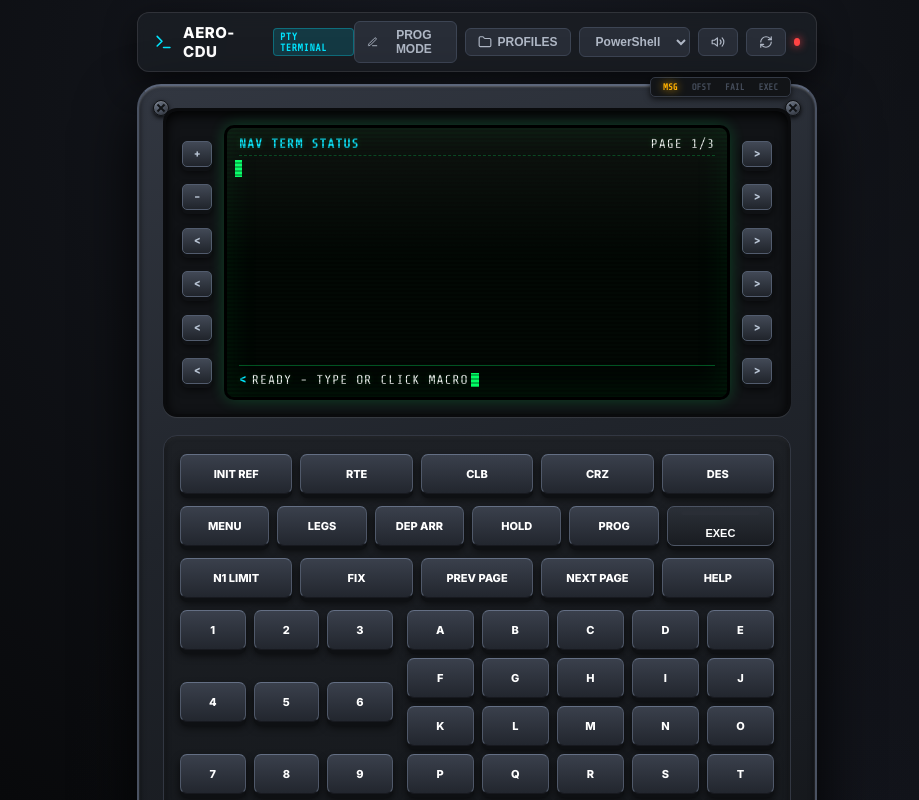
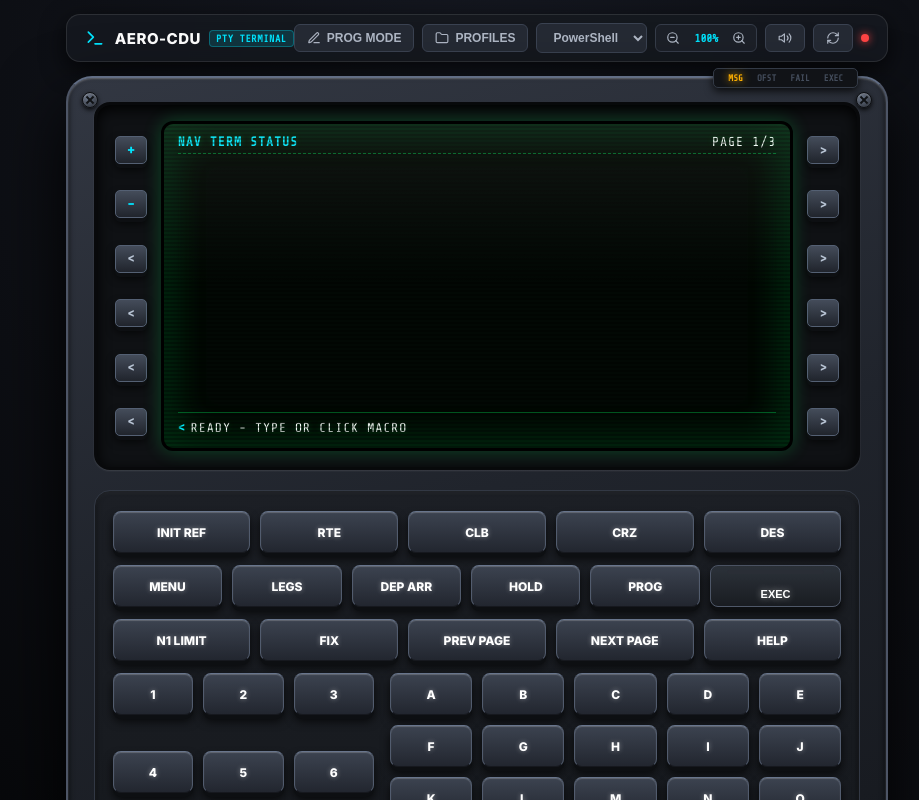
Before and after one commit to MiaoYiPu0518/aero-cdu-terminal, a React (Vite) app: page / in a window 1280 px wide. Shown: the top 800 px of the page, without its empty margins (163-1082 px from the left). Built offline with nearby package versions, Linux system fonts and the light colour scheme; no server answers.

Commit message:
Photorealistic UI upgrade: 16:9 widescreen CRT display, key-wells, phosphor ambient bleed, metallic chassis, and UI zoom controls

```diff
--- a/src/App.jsx
+++ b/src/App.jsx
@@ -23,8 +23,11 @@ export function App() {
   const [activePage, setActivePage] = useState(1);
   const totalPages = 3;
 
-  // Terminal Zoom (Font Size)
+  // Terminal CRT Font Size
   const [fontSize, setFontSize] = useState(13);
+
+  // Entire CDU UI Scale
+  const [uiScale, setUiScale] = useState(1.0);
 
   // React state for ptyClient
   const [ptyClient, setPtyClient] = useState(null);
@@ -76,13 +79,26 @@ export function App() {
     }
   };
 
-  // Zoom handlers for LSK 1L and LSK 2L
+  // Zoom handlers for CRT font size (LSK 1L and LSK 2L)
   const handleZoomIn = () => {
     setFontSize((prev) => Math.min(prev + 1, 24));
   };
 
   const handleZoomOut = () => {
     setFontSize((prev) => Math.max(prev - 1, 9));
+  };
+
+  // Entire UI Scale Handlers
+  const handleZoomInUI = () => {
+    setUiScale((prev) => Math.min(parseFloat((prev + 0.1).toFixed(1)), 1.6));
+  };
+
+  const handleZoomOutUI = () => {
+    setUiScale((prev) => Math.max(parseFloat((prev - 0.1).toFixed(1)), 0.6));
+  };
+
+  const handleResetUI = () => {
+    setUiScale(1.0);
   };
 
   // Keyboard button press handler
@@ -243,7 +259,7 @@ export function App() {
 
   return (
     <div className="app-container">
-      {/* Top Bar */}
+      {/* Top Header Bar with UI Scale Controls */}
       <TopBar
         ptyConnected={ptyConnected}
         activeShell={activeShell}
@@ -254,9 +270,14 @@ export function App() {
         onToggleSound={() => setSoundMuted(soundEngine.toggleMute())}
         onOpenProfiles={() => setActiveModal('PROFILES')}
         onReconnect={handleReconnect}
+        uiScale={uiScale}
+        onZoomInUI={handleZoomInUI}
+        onZoomOutUI={handleZoomOutUI}
+        onResetUI={handleResetUI}
       />
 
-      {/* Main 3D CDU Unit */}
+      {/* Main 3D CDU Unit Wrapper with Transform Scale */}
+      <div style={{ width: '100%', transform: `scale(${uiScale})`, transformOrigin: 'top center', transition: 'transform 0.15s cubic-bezier(0.2, 0.8, 0.2, 1)' }}>
         <CDUFrame
           ptyClient={ptyClient}
           scratchpad={scratchpad}
@@ -272,6 +293,7 @@ export function App() {
           fontSize={fontSize}
           lastExecutedCmd={lastExecutedCmd}
         />
+      </div>
 
       {/* Key Programmer Dialog */}
       {activeModal === 'PROGRAM' && editingKeyId && (
--- a/src/components/TopBar.jsx
+++ b/src/components/TopBar.jsx
@@ -1,5 +1,5 @@
 import React from 'react';
-import { Terminal, Volume2, VolumeX, Edit3, Folder, RefreshCw, Cpu } from 'lucide-react';
+import { Terminal, Volume2, VolumeX, Edit3, Folder, RefreshCw, ZoomIn, ZoomOut, Maximize2 } from 'lucide-react';
 
 export function TopBar({
   ptyConnected,
@@ -10,8 +10,14 @@ export function TopBar({
   soundMuted,
   onToggleSound,
   onOpenProfiles,
-  onReconnect
+  onReconnect,
+  uiScale = 1.0,
+  onZoomInUI,
+  onZoomOutUI,
+  onResetUI
 }) {
+  const scalePercent = Math.round(uiScale * 100);
+
   return (
     <div className="top-bar">
       <div className="brand-section">
@@ -52,6 +58,33 @@ export function TopBar({
           <option value="bash">WSL Bash</option>
         </select>
 
+        {/* UI Zoom Controls */}
+        <div style={{ display: 'flex', alignItems: 'center', gap: 2, background: '#1c2028', borderRadius: 6, padding: 2, border: '1px solid #363d4a' }}>
+          <button
+            className="icon-btn"
+            style={{ padding: '4px 8px', border: 'none', background: 'transparent' }}
+            onClick={onZoomOutUI}
+            title="Zoom Out Entire CDU UI"
+          >
+            <ZoomOut size={14} />
+          </button>
+          <span
+            onClick={onResetUI}
+            title="Reset UI Zoom to 100%"
+            style={{ fontSize: 11, fontWeight: 'bold', color: 'var(--crt-cyan)', cursor: 'pointer', padding: '0 4px', fontFamily: 'Share Tech Mono, monospace' }}
+          >
+            {scalePercent}%
+          </span>
+          <button
+            className="icon-btn"
+            style={{ padding: '4px 8px', border: 'none', background: 'transparent' }}
+            onClick={onZoomInUI}
+            title="Zoom In Entire CDU UI"
+          >
+            <ZoomIn size={14} />
+          </button>
+        </div>
+
         <button
           className="icon-btn"
           onClick={onToggleSound}
--- a/src/index.css
+++ b/src/index.css
@@ -9,7 +9,7 @@
   --crt-magenta: #ff00ff;
   --crt-white: #ffffff;
   --crt-amber: #ffb000;
-  --crt-glow: rgba(0, 255, 102, 0.2);
+  --crt-glow: rgba(0, 255, 102, 0.22);
   --exec-green: #00ff44;
 }
 
@@ -25,44 +25,49 @@
   -webkit-user-select: text !important;
 }
 
+html, body {
+  width: 100%;
+  min-height: 100vh;
+}
+
 body {
   font-family: 'Inter', system-ui, -apple-system, sans-serif;
-  background-color: #08090b;
+  background-color: #060709;
   background-image:
-    radial-gradient(circle at 50% 10%, #171a22 0%, transparent 80%),
-    radial-gradient(circle at 80% 90%, #12141b 0%, transparent 60%);
+    radial-gradient(circle at 50% 10%, #151821 0%, transparent 80%),
+    radial-gradient(circle at 80% 90%, #0d0e13 0%, transparent 60%);
   color: #e0e6ed;
-  min-height: 100vh;
   display: flex;
   flex-direction: column;
   align-items: center;
   justify-content: flex-start;
-  padding: 12px;
+  padding: 14px;
   overflow-x: hidden;
+  overflow-y: auto;
 }
 
-/* App Layout Container */
+/* Resizable App Container */
 .app-container {
   width: 100%;
-  max-width: 680px;
+  max-width: 960px;
   display: flex;
   flex-direction: column;
   align-items: center;
-  gap: 12px;
+  gap: 14px;
 }
 
 /* Window Header Bar */
 .top-bar {
   width: 100%;
-  background: rgba(26, 29, 35, 0.95);
-  backdrop-filter: blur(10px);
+  background: rgba(22, 25, 31, 0.95);
+  backdrop-filter: blur(12px);
   border: 1px solid rgba(255, 255, 255, 0.1);
-  border-radius: 12px;
-  padding: 8px 16px;
+  border-radius: 14px;
+  padding: 8px 18px;
   display: flex;
   align-items: center;
   justify-content: space-between;
-  box-shadow: 0 10px 30px rgba(0, 0, 0, 0.6);
+  box-shadow: 0 8px 24px rgba(0, 0, 0, 0.7);
 }
 
 .brand-section {
@@ -102,8 +107,8 @@ body {
 }
 
 .icon-btn {
-  background: #282d37;
-  border: 1px solid #3d4554;
+  background: #252a34;
+  border: 1px solid #3b4352;
   color: #b0b8c6;
   padding: 6px 12px;
   border-radius: 6px;
@@ -117,7 +122,7 @@ body {
 }
 
 .icon-btn:hover {
-  background: #343b48;
+  background: #313846;
   color: #ffffff;
   border-color: var(--crt-cyan);
 }
@@ -145,34 +150,34 @@ body {
   box-shadow: 0 0 8px #ff4444;
 }
 
-/* Hyper-Realistic 3D CDU Metallic Chassis */
+/* Photorealistic 3D CDU Metallic Chassis */
 .cdu-chassis {
   width: 100%;
   background:
-    linear-gradient(165deg, #323741 0%, #20242b 45%, #181b20 80%, #121417 100%);
-  border: 2px solid #4a5262;
-  border-top-color: #5c667a;
-  border-bottom-color: #111316;
-  border-radius: 24px;
-  padding: 22px 24px;
+    linear-gradient(165deg, #323742 0%, #20242c 45%, #181b21 80%, #111317 100%);
+  border: 2px solid #4d5566;
+  border-top: 2px solid #626e85;
+  border-bottom: 3px solid #0d0f12;
+  border-radius: 26px;
+  padding: 24px 26px;
   box-shadow:
-    0 25px 60px rgba(0, 0, 0, 0.9),
-    inset 0 1px 2px rgba(255, 255, 255, 0.25),
-    inset 0 -3px 6px rgba(0, 0, 0, 0.7);
+    0 30px 70px rgba(0, 0, 0, 0.95),
+    inset 0 1px 2px rgba(255, 255, 255, 0.28),
+    inset 0 -3px 6px rgba(0, 0, 0, 0.8);
   position: relative;
   display: flex;
   flex-direction: column;
-  gap: 18px;
+  gap: 20px;
 }
 
-/* Metallic Screws at Four Corners */
+/* Corner Screws */
 .cdu-screw {
   position: absolute;
   width: 16px;
   height: 16px;
-  background: radial-gradient(circle at 35% 35%, #6a7485, #22252c);
+  background: radial-gradient(circle at 35% 35%, #6e798c, #22252c);
   border-radius: 50%;
-  border: 1px solid #0f1114;
+  border: 1px solid #0d0f12;
   box-shadow: inset 0 1px 2px rgba(255, 255, 255, 0.3), 0 2px 4px rgba(0, 0, 0, 0.8);
   display: flex;
   align-items: center;
@@ -203,67 +208,75 @@ body {
 
 /* Upper Screen Housing Bezel */
 .cdu-screen-housing {
-  background: #111316;
-  border-radius: 14px;
-  border: 3px solid #0a0b0d;
+  background: #0f1114;
+  border-radius: 16px;
+  border: 3px solid #08090b;
   box-shadow:
-    inset 0 4px 12px rgba(0, 0, 0, 0.95),
-    0 1px 1px rgba(255, 255, 255, 0.1);
-  padding: 14px 16px;
+    inset 0 4px 14px rgba(0, 0, 0, 0.98),
+    0 1px 2px rgba(255, 255, 255, 0.12);
+  padding: 16px 18px;
   display: flex;
   align-items: center;
-  gap: 12px;
+  gap: 14px;
   position: relative;
 }
 
-/* Line Select Key Buttons */
+/* Line Select Key Columns */
 .lsk-column {
   display: flex;
   flex-direction: column;
   justify-content: space-between;
-  height: 260px;
-  padding: 8px 0;
+  height: 320px;
+  padding: 10px 0;
 }
 
 .lsk-button {
-  width: 30px;
-  height: 26px;
-  background: linear-gradient(180deg, #424956 0%, #20242b 100%);
-  border: 1px solid #525c6e;
+  width: 32px;
+  height: 28px;
+  background: linear-gradient(180deg, #444c5a 0%, #20242c 100%);
+  border: 1px solid #546073;
   border-radius: 5px;
-  box-shadow: 0 4px 0 #0f1114, 0 5px 8px rgba(0, 0, 0, 0.7);
+  box-shadow: 0 4px 0 #0d0f12, 0 5px 8px rgba(0, 0, 0, 0.75);
   cursor: pointer;
   display: flex;
   align-items: center;
   justify-content: center;
   color: #b8c4d4;
-  font-size: 12px;
+  font-size: 13px;
   font-weight: bold;
   font-family: 'Share Tech Mono', monospace;
   transition: transform 0.05s ease, background 0.15s ease;
 }
 
 .lsk-button:hover {
-  background: linear-gradient(180deg, #505969 0%, #292e37 100%);
+  background: linear-gradient(180deg, #525c6e 0%, #292e38 100%);
   color: var(--crt-cyan);
   border-color: var(--crt-cyan);
 }
 
 .lsk-button:active, .lsk-button.pressed {
   transform: translateY(3px);
-  box-shadow: 0 1px 0 #0f1114, inset 0 2px 4px rgba(0, 0, 0, 0.9);
+  box-shadow: 0 1px 0 #0d0f12, inset 0 2px 4px rgba(0, 0, 0, 0.9);
 }
 
-/* CRT Screen Frame & Glass Lens */
+.lsk-button.zoom-btn {
+  color: var(--crt-cyan);
+  font-weight: 800;
+  font-size: 15px;
+}
+
+/* Photorealistic 16:9 Widescreen CRT Frame */
 .crt-display-frame {
   flex: 1;
-  height: 275px;
+  height: 330px;
+  min-height: 260px;
   background: var(--crt-bg);
-  border-radius: 10px;
+  border-radius: 12px;
   border: 3px solid #000000;
   box-shadow:
-    inset 0 0 25px rgba(0, 0, 0, 0.95),
-    0 0 15px var(--crt-glow);
+    inset 0 0 35px rgba(0, 0, 0, 0.98),
+    inset 0 0 45px rgba(0, 255, 102, 0.15),
+    0 0 18px var(--crt-glow);
   position: relative;
   overflow: hidden;
   display: flex;
@@ -271,16 +284,16 @@ body {
   cursor: text;
 }
 
-/* Phosphor Ambient Glow */
+/* Ambient Phosphor Radiation Glow */
 .crt-phosphor-glow {
   position: absolute;
   top: 0; left: 0; right: 0; bottom: 0;
-  box-shadow: inset 0 0 30px rgba(0, 255, 102, 0.12);
+  box-shadow: inset 0 0 45px rgba(0, 255, 102, 0.18);
   pointer-events: none;
   z-index: 9;
 }
 
-/* CRT Scanlines Shader Overlay */
+/* CRT Scanline Shader Overlay */
 .crt-scanlines {
   position: absolute;
   top: 0; left: 0; right: 0; bottom: 0;
@@ -293,24 +306,24 @@ body {
   z-index: 10;
 }
 
-/* Glass Curvature Reflection */
+/* Glass Curvature Reflection Glare */
 .crt-glass-reflection {
   position: absolute;
   top: 0; left: 0; right: 0; height: 50%;
   background: linear-gradient(
     180deg,
-    rgba(255, 255, 255, 0.05) 0%,
+    rgba(255, 255, 255, 0.06) 0%,
     transparent 100%
   );
   pointer-events: none;
   z-index: 11;
 }
 
-/* CRT Content Display */
+/* CRT Display Content Area */
 .crt-content {
   position: relative;
   z-index: 5;
-  padding: 8px 12px;
+  padding: 10px 14px;
   height: 100%;
   display: flex;
   flex-direction: column;
@@ -342,10 +355,10 @@ body {
 /* Embedded XTerm Layer */
 .terminal-layer {
   position: absolute;
-  top: 32px;
-  bottom: 28px;
-  left: 8px;
-  right: 8px;
+  top: 34px;
+  bottom: 30px;
+  left: 10px;
+  right: 10px;
   z-index: 8;
   background: transparent;
 }
@@ -363,7 +376,7 @@ body {
   display: flex;
   align-items: center;
   color: var(--crt-white);
-  height: 24px;
+  height: 26px;
 }
 
 .scratchpad-prompt {
@@ -394,21 +407,21 @@ body {
 /* Status Indicator Lamps */
 .status-indicators {
   position: absolute;
-  top: -9px;
-  right: 24px;
+  top: -10px;
+  right: 28px;
   display: flex;
   gap: 14px;
-  background: #121417;
-  padding: 4px 12px;
+  background: #111317;
+  padding: 4px 14px;
   border-radius: 5px;
-  border: 1px solid #333945;
-  box-shadow: 0 2px 6px rgba(0, 0, 0, 0.7);
+  border: 1px solid #333a46;
+  box-shadow: 0 3px 8px rgba(0, 0, 0, 0.8);
 }
 
 .indicator-lamp {
   font-size: 9px;
   font-weight: 800;
-  color: #444c5a;
+  color: #444d5c;
   display: flex;
   align-items: center;
   gap: 4px;
@@ -425,61 +438,63 @@ body {
   text-shadow: 0 0 10px var(--exec-green);
 }
 
-/* Photorealistic CDU Keyboard Grid */
+/* Photorealistic Keypad Grid & Key-Well Recesses */
 .cdu-keypad {
   display: flex;
   flex-direction: column;
   gap: 12px;
-  background: linear-gradient(180deg, #1d2025 0%, #15181c 100%);
-  border-radius: 14px;
-  padding: 18px 16px;
-  border: 1px solid #323742;
-  box-shadow: inset 0 2px 4px rgba(255, 255, 255, 0.05), inset 0 -2px 6px rgba(0, 0, 0, 0.6);
+  background: linear-gradient(180deg, #1c1f25 0%, #14171b 100%);
+  border-radius: 16px;
+  padding: 20px 18px;
+  border: 1px solid #323844;
+  box-shadow: inset 0 2px 4px rgba(255, 255, 255, 0.05), inset 0 -2px 6px rgba(0, 0, 0, 0.7);
 }
 
 .key-row {
   display: grid;
   grid-template-columns: repeat(5, 1fr);
-  gap: 8px;
+  gap: 10px;
 }
 
 .key-row.exec-row {
   grid-template-columns: repeat(5, 1fr) 1.2fr;
 }
 
-/* 3D Rubber Keycaps */
+/* 3D Rubber Keycaps with Backlit Text */
 .cdu-key {
-  height: 40px;
-  background: linear-gradient(180deg, #3a404c 0%, #22262e 100%);
-  border: 1px solid #50596a;
-  border-top-color: #646f84;
-  border-bottom-color: #17191f;
-  border-radius: 7px;
+  height: 42px;
+  background: linear-gradient(180deg, #3c4350 0%, #22262f 100%);
+  border: 1px solid #525c6e;
+  border-top-color: #68758c;
+  border-bottom-color: #16181e;
+  border-radius: 8px;
   color: #ffffff;
   font-family: 'Inter', sans-serif;
-  font-size: 11px;
+  font-size: 12px;
   font-weight: 800;
+  text-shadow: 0 0 5px rgba(255, 255, 255, 0.4);
   display: flex;
   flex-direction: column;
   align-items: center;
   justify-content: center;
   cursor: pointer;
   box-shadow:
-    0 4px 0 #0e1013,
-    0 5px 8px rgba(0, 0, 0, 0.7);
+    0 4px 0 #0d0f12,
+    0 6px 10px rgba(0, 0, 0, 0.75),
+    inset 0 1px 1px rgba(255, 255, 255, 0.2);
   transition: transform 0.05s ease, background 0.15s ease, border-color 0.15s ease;
   position: relative;
   overflow: hidden;
 }
 
 .cdu-key:hover {
-  background: linear-gradient(180deg, #464e5d 0%, #2b303b 100%);
-  border-color: #727e96;
+  background: linear-gradient(180deg, #485162 0%, #2b313d 100%);
+  border-color: #76849e;
 }
 
 .cdu-key:active, .cdu-key.key-pressed {
   transform: translateY(3px);
-  box-shadow: 0 1px 0 #0e1013, inset 0 2px 5px rgba(0, 0, 0, 0.9);
+  box-shadow: 0 1px 0 #0d0f12, inset 0 3px 6px rgba(0, 0, 0, 0.95);
 }
 
 .cdu-key.programmed {
@@ -489,7 +504,7 @@ body {
 .cdu-key.programmed::after {
   content: '';
   position: absolute;
-  top: 3px; right: 3px;
+  top: 4px; right: 4px;
   width: 6px; height: 6px;
   border-radius: 50%;
   background: var(--crt-cyan);
@@ -498,19 +513,20 @@ body {
 
 /* Illuminated EXEC Key */
 .exec-key {
-  height: 40px;
-  background: linear-gradient(180deg, #2b3038 0%, #191c21 100%);
-  border: 1px solid #4d5666;
-  border-radius: 7px;
+  height: 42px;
+  background: linear-gradient(180deg, #2c323a 0%, #191c21 100%);
+  border: 1px solid #4f5869;
+  border-radius: 8px;
   color: #ffffff;
   font-weight: 800;
   font-size: 11px;
+  text-shadow: 0 0 6px rgba(255, 255, 255, 0.5);
   display: flex;
   flex-direction: column;
   align-items: center;
   justify-content: space-between;
   padding: 4px 0 6px 0;
-  box-shadow: 0 4px 0 #0e1013, 0 5px 8px rgba(0, 0, 0, 0.7);
+  box-shadow: 0 4px 0 #0d0f12, 0 6px 10px rgba(0, 0, 0, 0.75);
   cursor: pointer;
 }
 
@@ -533,33 +549,33 @@ body {
   to { opacity: 1; }
 }
 
-/* Keyboard Split Layout */
+/* Split Keyboard Layout */
 .keyboard-split {
   display: grid;
   grid-template-columns: 2.2fr 3.8fr;
-  gap: 14px;
+  gap: 16px;
 }
 
 .num-grid {
   display: grid;
   grid-template-columns: repeat(3, 1fr);
-  gap: 8px;
+  gap: 10px;
 }
 
 .alpha-grid {
   display: grid;
   grid-template-columns: repeat(5, 1fr);
-  gap: 8px;
+  gap: 10px;
 }
 
 .num-key {
-  height: 42px;
+  height: 44px;
   font-size: 16px;
   font-weight: 800;
 }
 
 .alpha-key {
-  height: 40px;
+  height: 42px;
   font-size: 13px;
   font-weight: 800;
 }
@@ -574,12 +590,12 @@ body {
   white-space: nowrap;
 }
 
-/* Key Programmer Modal */
+/* Modal Dialogs */
 .modal-overlay {
   position: fixed;
   top: 0; left: 0; right: 0; bottom: 0;
-  background: rgba(0, 0, 0, 0.8);
-  backdrop-filter: blur(6px);
+  background: rgba(0, 0, 0, 0.82);
+  backdrop-filter: blur(8px);
   z-index: 100;
   display: flex;
   align-items: center;
@@ -589,11 +605,11 @@ body {
 
 .modal-card {
   width: 100%;
-  max-width: 480px;
+  max-width: 500px;
   background: #1e222a;
-  border: 1px solid #3d4554;
+  border: 1px solid #3e4656;
   border-radius: 18px;
-  padding: 22px;
+  padding: 24px;
   box-shadow: 0 25px 60px rgba(0, 0, 0, 0.95);
   display: flex;
   flex-direction: column;
```
Also changed, not shown: electron/main.js (+5 -5 lines). Lines whose indentation alone changed are shown as unchanged.
